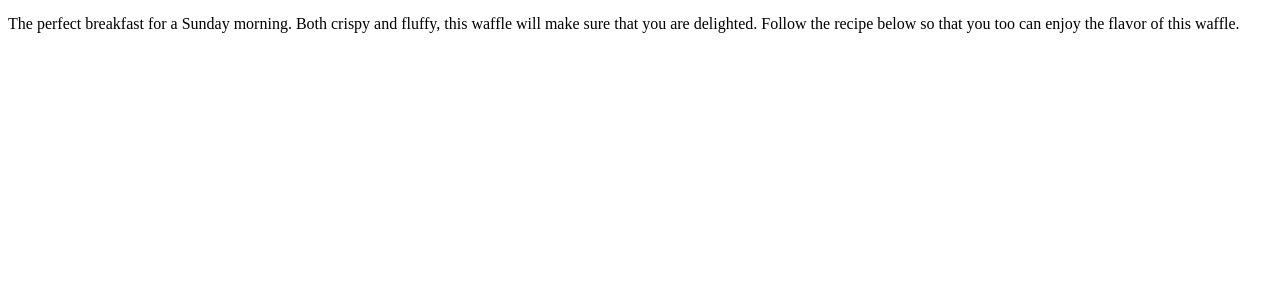
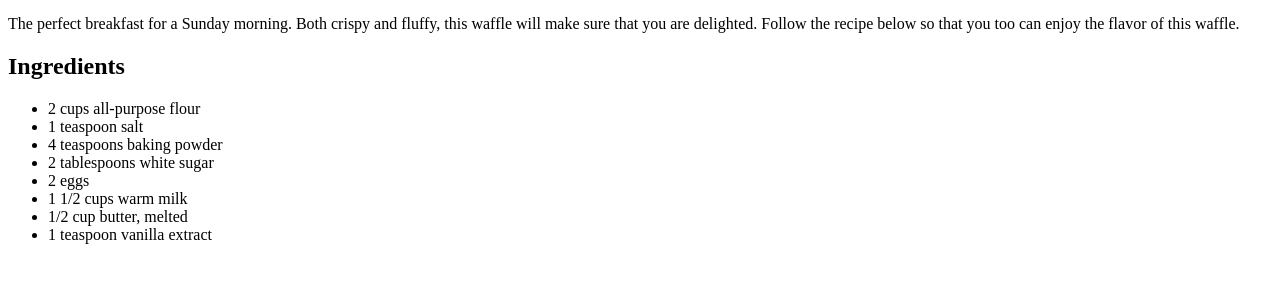
Before and after one commit to eb-v/odin-recipes, a plain HTML site: page waffle.html in a window 1280 px wide. Shown: the part 428-710 px from the top of the page. Drawn offline with Linux system fonts and the light colour scheme.

Commit message:
Waffle Page:
Add Ingredients

```diff
--- a/waffle.html
+++ b/waffle.html
@@ -14,5 +14,17 @@
 
     <h3>A waffle that the whole family can enjoy.</h3>
     <p>The perfect breakfast for a Sunday morning. Both crispy and fluffy, this waffle will make sure that you are delighted. Follow the recipe below so that you too can enjoy the flavor of this waffle. </p>
+
+    <h2>Ingredients</h2>
+    <ul>
+        <li>2 cups all-purpose flour</li>
+        <li>1 teaspoon salt</li>
+        <li>4 teaspoons baking powder</li>
+        <li>2 tablespoons white sugar</li>
+        <li>2 eggs</li>
+        <li>1 1/2 cups warm milk</li>
+        <li>1/2 cup butter, melted</li>
+        <li>1 teaspoon vanilla extract</li>
+    </ul>
 </body>
 </html>
```
